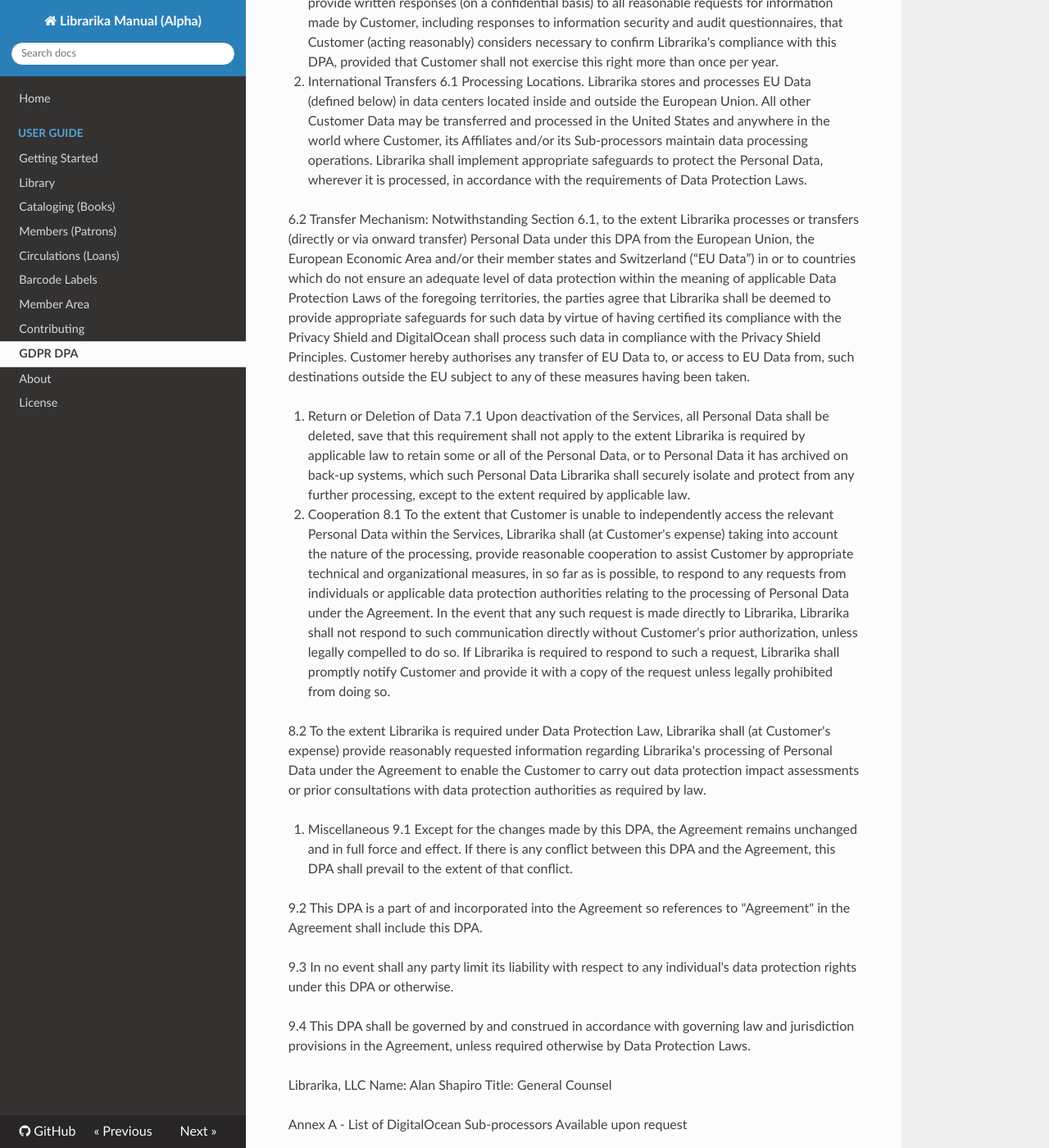
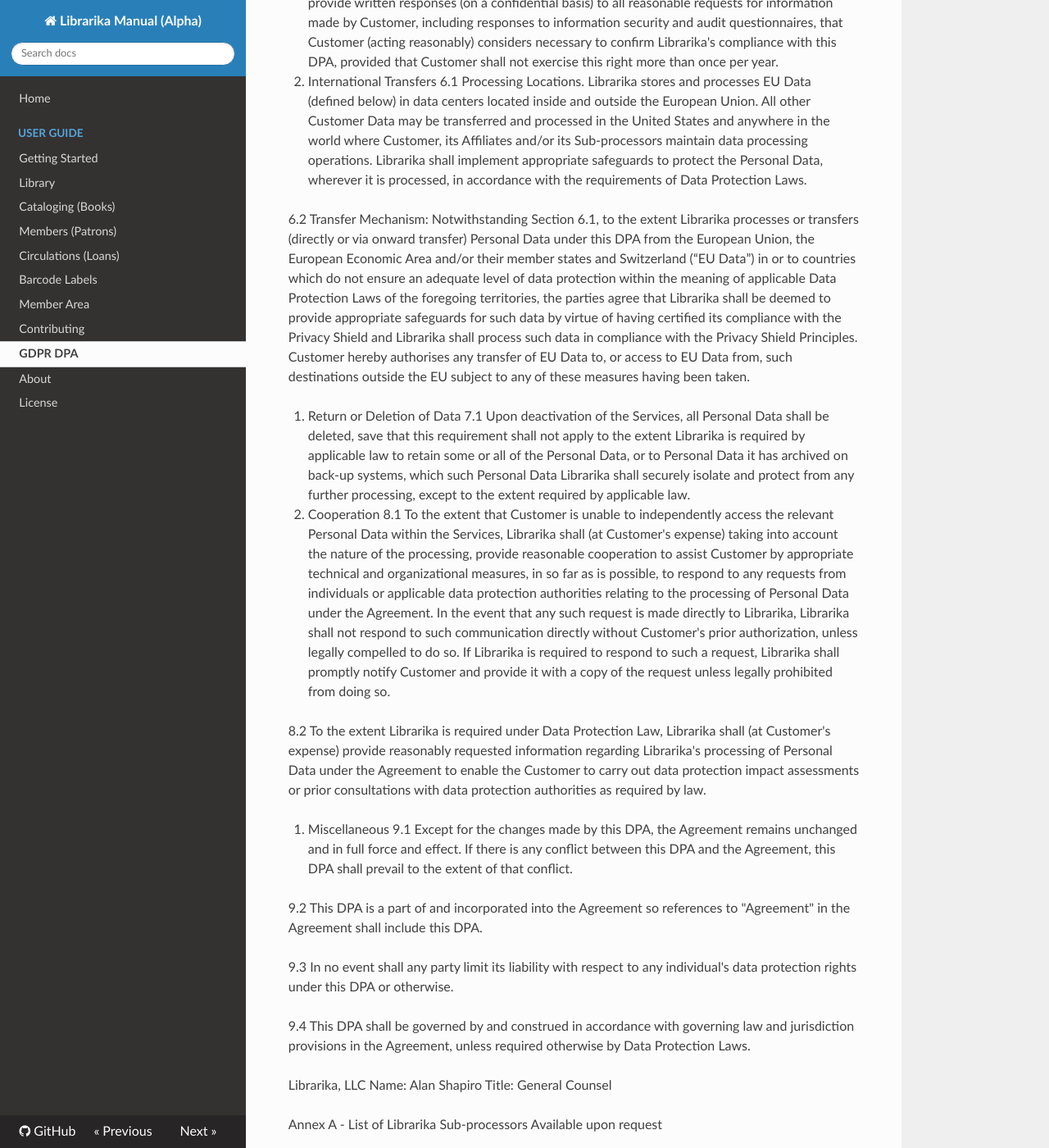
Before and after one commit to Librarika/manual, an MkDocs documentation site: the page built from docs/gdpr.md, in a window 1280 px wide and 1400 px high, scrolled down 3923 px. Shown: the whole window at 82% size. Built offline with MkDocs 1.6.1, drawn with Linux system fonts in a browser that asks for light colours; nearby versions of some CDN libraries; old or Windows-style settings are respelled for this version of MkDocs.

Commit message:
updated gdpr

```diff
--- a/docs/gdpr.md
+++ b/docs/gdpr.md
@@ -74,7 +74,7 @@
 6. International Transfers
 6.1 Processing Locations. Librarika stores and processes EU Data (defined below) in data centers located inside and outside the European Union. All other Customer Data may be transferred and processed in the United States and anywhere in the world where Customer, its Affiliates and/or its Sub-processors maintain data processing operations. Librarika shall implement appropriate safeguards to protect the Personal Data, wherever it is processed, in accordance with the requirements of Data Protection Laws.
 
-6.2 Transfer Mechanism: Notwithstanding Section 6.1, to the extent Librarika processes or transfers (directly or via onward transfer) Personal Data under this DPA from the European Union, the European Economic Area and/or their member states and Switzerland (“EU Data”) in or to countries which do not ensure an adequate level of data protection within the meaning of applicable Data Protection Laws of the foregoing territories, the parties agree that Librarika shall be deemed to provide appropriate safeguards for such data by virtue of having certified its compliance with the Privacy Shield and DigitalOcean shall process such data in compliance with the Privacy Shield Principles. Customer hereby authorises any transfer of EU Data to, or access to EU Data from, such destinations outside the EU subject to any of these measures having been taken.
+6.2 Transfer Mechanism: Notwithstanding Section 6.1, to the extent Librarika processes or transfers (directly or via onward transfer) Personal Data under this DPA from the European Union, the European Economic Area and/or their member states and Switzerland (“EU Data”) in or to countries which do not ensure an adequate level of data protection within the meaning of applicable Data Protection Laws of the foregoing territories, the parties agree that Librarika shall be deemed to provide appropriate safeguards for such data by virtue of having certified its compliance with the Privacy Shield and Librarika shall process such data in compliance with the Privacy Shield Principles. Customer hereby authorises any transfer of EU Data to, or access to EU Data from, such destinations outside the EU subject to any of these measures having been taken.
 
 7. Return or Deletion of Data
 7.1 Upon deactivation of the Services, all Personal Data shall be deleted, save that this requirement shall not apply to the extent Librarika is required by applicable law to retain some or all of the Personal Data, or to Personal Data it has archived on back-up systems, which such Personal Data Librarika shall securely isolate and protect from any further processing, except to the extent required by applicable law.
@@ -97,7 +97,7 @@
 Name: Alan Shapiro
 Title:	General Counsel
 
-Annex A - List of DigitalOcean Sub-processors
+Annex A - List of Librarika Sub-processors
 Available upon request
 
 Annex B – Security Measures
```
